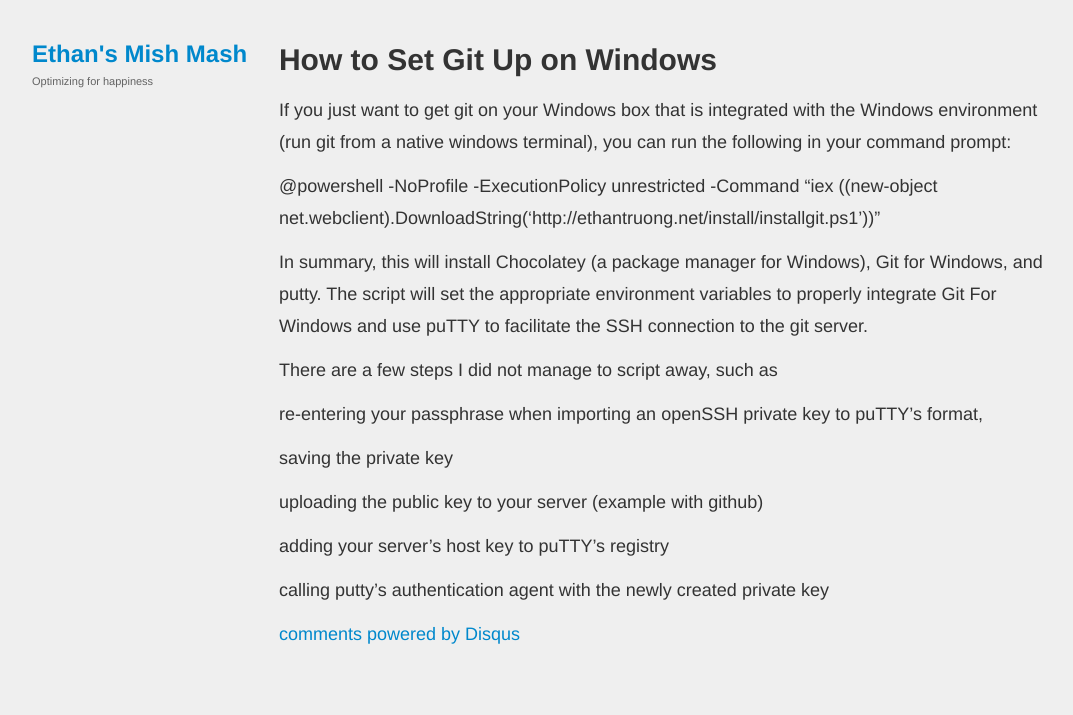
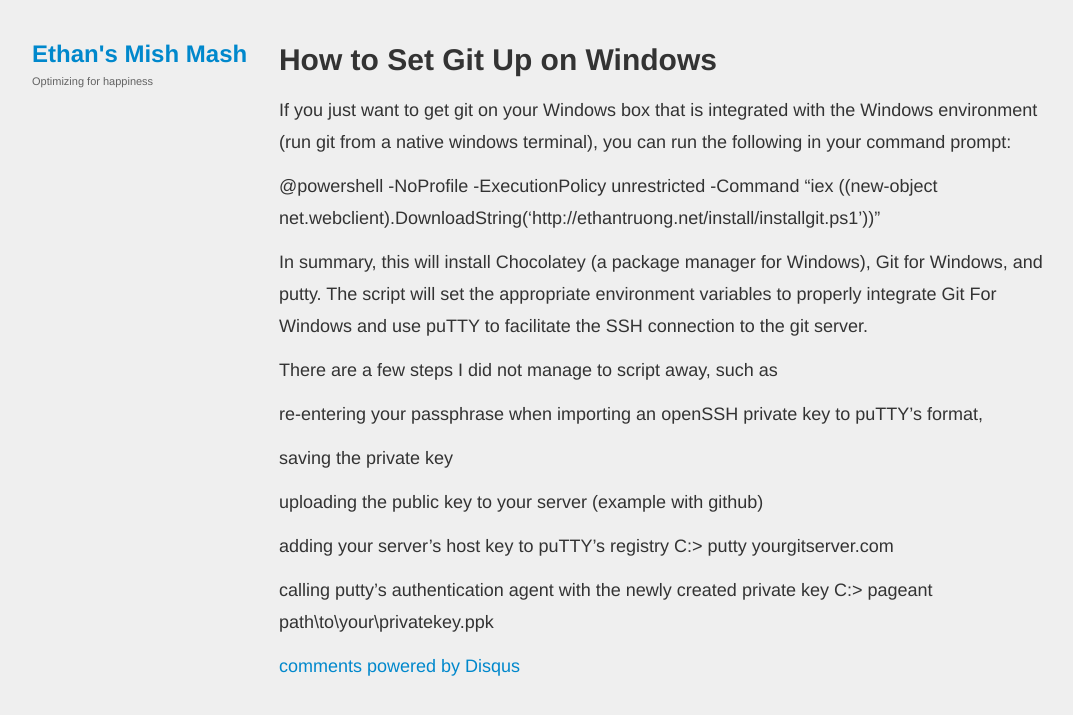
Before and after one commit to etruong42/etruong42.github.com, a Jekyll site: the page built from drafts/How I Set Up Git on my Windows Machine.md, in a window 1280 px wide. Shown: the top 715 px of the page, without its empty margins (59-1132 px from the left). Built offline with Jekyll 4.4.1, drawn with Linux system fonts in a browser that asks for light colours; Markdown is read by kramdown in place of the engine named in the settings; comment, search, counter and statistics services are not loaded.

Commit message:
images for windows git setup

```diff
--- a/drafts/How I Set Up Git on my Windows Machine.md
+++ b/drafts/How I Set Up Git on my Windows Machine.md
@@ -19,5 +19,7 @@ saving the private key
 uploading the public key to your server (example with github)
 
 adding your server's host key to puTTY's registry
+C:\> putty yourgitserver.com
 
 calling putty's authentication agent with the newly created private key
+C:\> pageant path\to\your\privatekey.ppk
```
